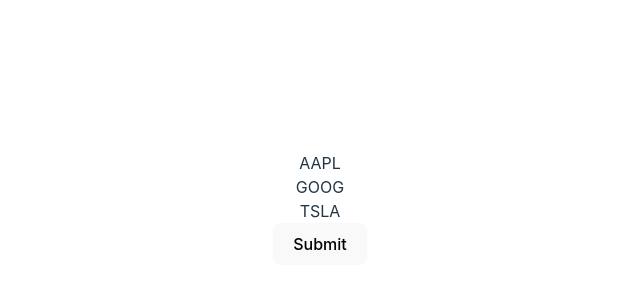
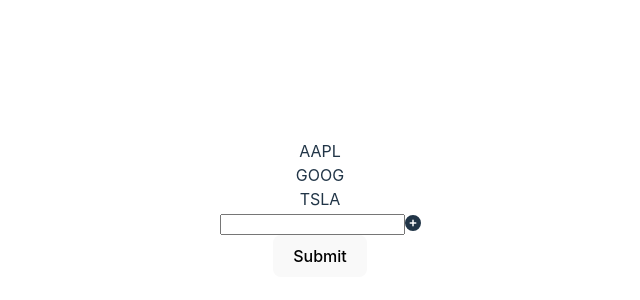
Before and after one commit to umerx-github/blackdog-configurator-frontend, a React (Vite) app: page /config in a window 1280 px wide. Shown: the part 192-492 px from the top of the page, without its empty margins (320-960 px from the left). Built offline with nearby package versions, Linux system fonts and the light colour scheme.

Commit message:
Add new input for repeater

```diff
--- a/src/components/ConfigForm.tsx
+++ b/src/components/ConfigForm.tsx
@@ -7,6 +7,8 @@ import {
 	LoaderFunction,
 	useSubmit,
 } from "react-router-dom";
+import { FontAwesomeIcon } from "@fortawesome/react-fontawesome";
+import { faPlusCircle } from "@fortawesome/free-solid-svg-icons";
 
 interface LoaderData {
 	symbols: string[];
@@ -24,6 +26,7 @@ export const action: ActionFunction = async ({ request }) => {
 export default function ConfigForm() {
 	const data = useLoaderData() as LoaderData;
 	const [symbols, setSymbols] = useState(data.symbols ?? []);
+	const [newSymbol, setNewSymbol] = useState("");
 	useEffect(() => {
 		setSymbols(data.symbols ?? []);
 	}, [data.symbols]);
@@ -55,7 +58,21 @@ export default function ConfigForm() {
 					setSymbols(items.map((item) => item.itemValue));
 				}}
 			></DragAndDrop>
-
+			<div>
+				<input
+					name="symbolNew"
+					type="text"
+					value={newSymbol}
+					onChange={(e) => setNewSymbol(e.target.value)}
+				></input>
+				<FontAwesomeIcon
+					icon={faPlusCircle}
+					onClick={() => {
+						setSymbols([...symbols, newSymbol]);
+						setNewSymbol("");
+					}}
+				/>
+			</div>
 			<button type="submit">Submit</button>
 		</Form>
 	);
```
